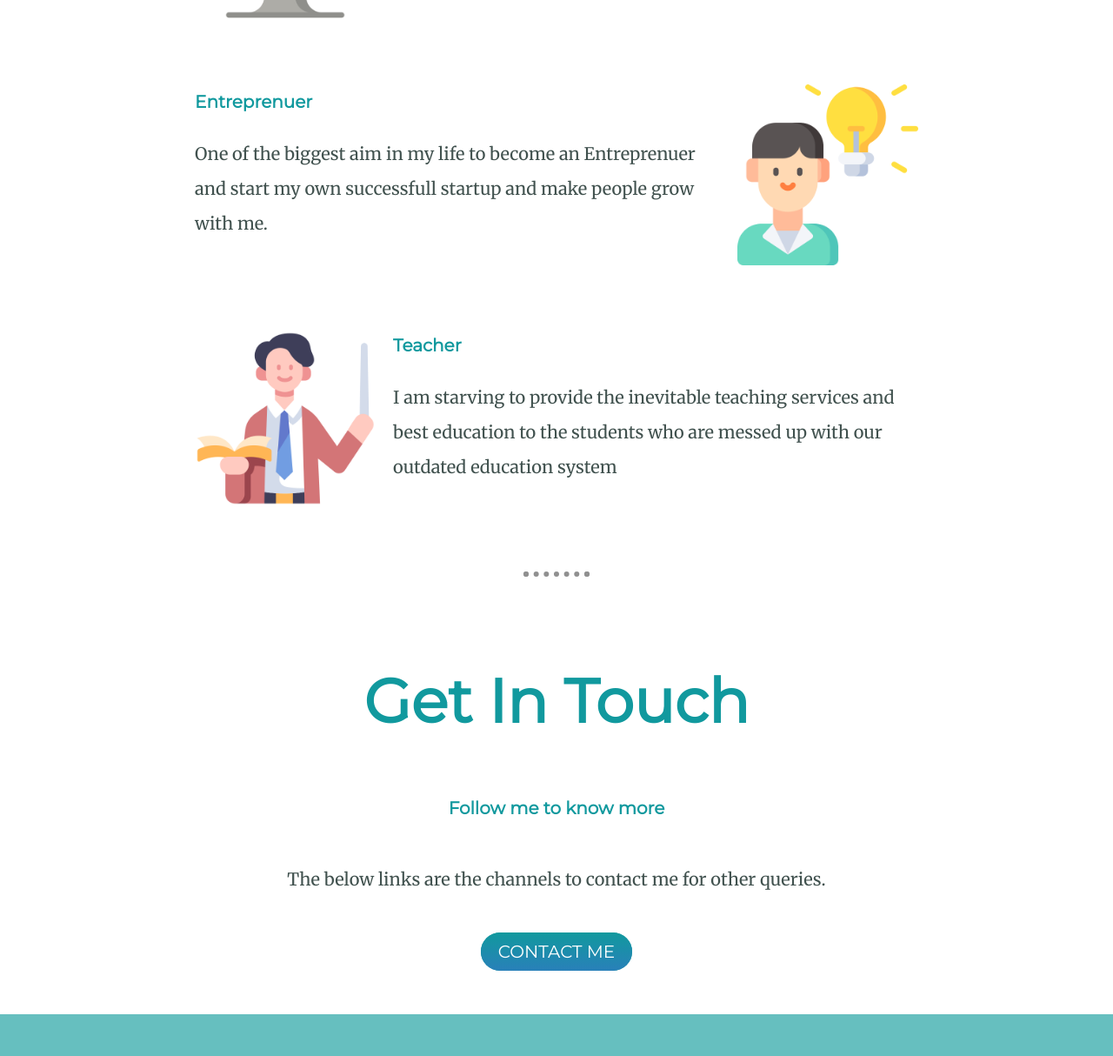
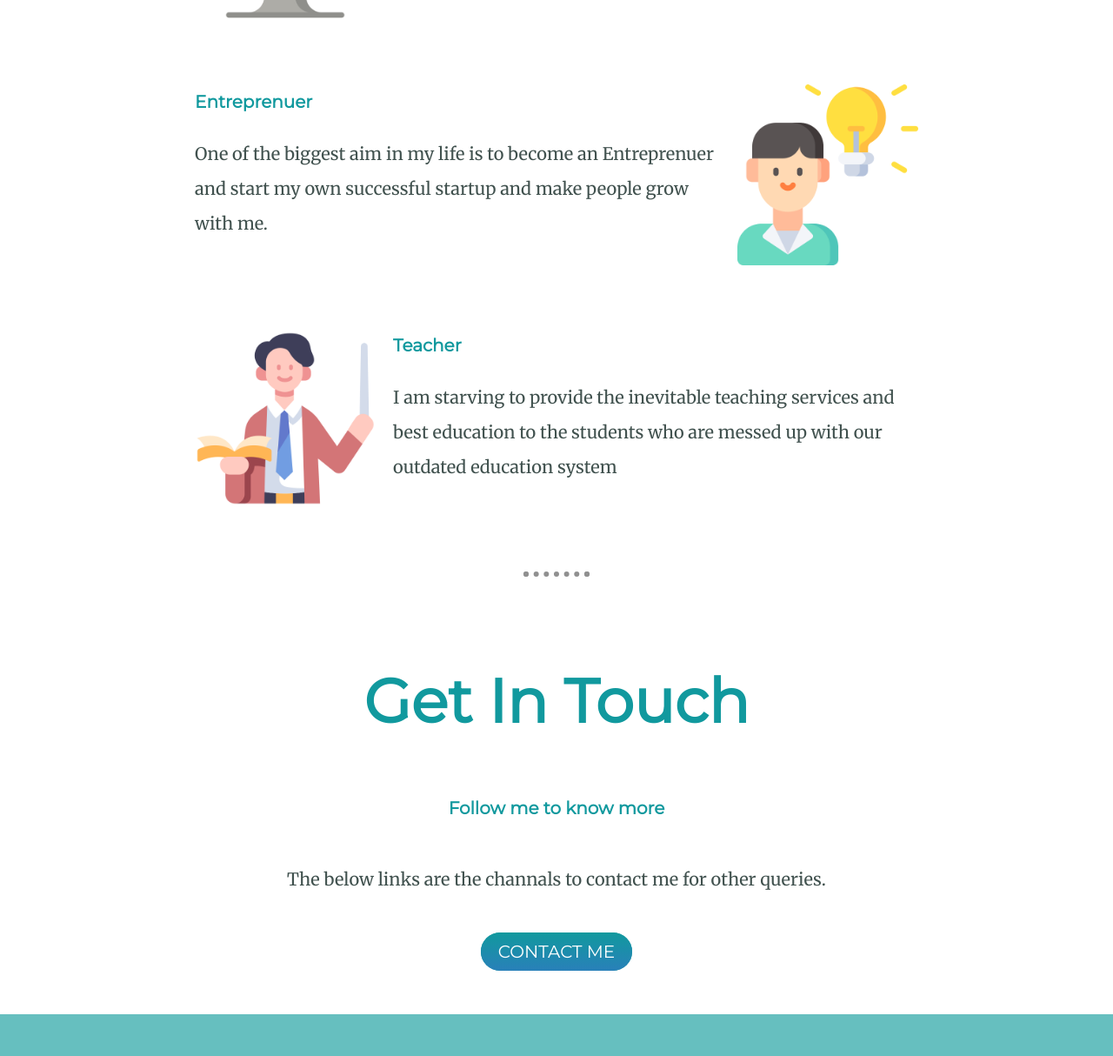
Before and after one commit to priyansu12/priyansu_cv, a plain HTML site: page index.html in a window 1280 px wide. Shown: the part 1953-3167 px from the top of the page at 87% size. Drawn offline with Linux system fonts and the light colour scheme.

Commit message:
Update index.html

```diff
--- a/index.html
+++ b/index.html
@@ -39,7 +39,7 @@
         <div class="skill-row">
           <img class="skill-pic1" src="images/idea.png" alt="">
           <h3>Entreprenuer</h3>
-          <p class="Entreprenuer">One of the biggest aim in my life to become an Entreprenuer and start my own successfull startup and make people grow with me.</p>
+          <p class="Entreprenuer">One of the biggest aim in my life is to become an Entreprenuer and start my own successful startup and make people grow with me.</p>
         </div>
         <div class="skill-row">
           <img class="skill-pic2" src="images/teacher.png" alt="">
@@ -51,7 +51,7 @@
       <div class="contact-me">
         <h2>Get In Touch</h2>
         <h3>Follow me to know more</h3>
-        <p class="last">The below links are the channels to contact me for other queries.</p>
+        <p class="last">The below links are the channals to contact me for other queries.</p>
         <a class="btn" href="mailto:jagannathpriyansu8@gmail.com">CONTACT ME</a>
       </div>
     </div>
```
